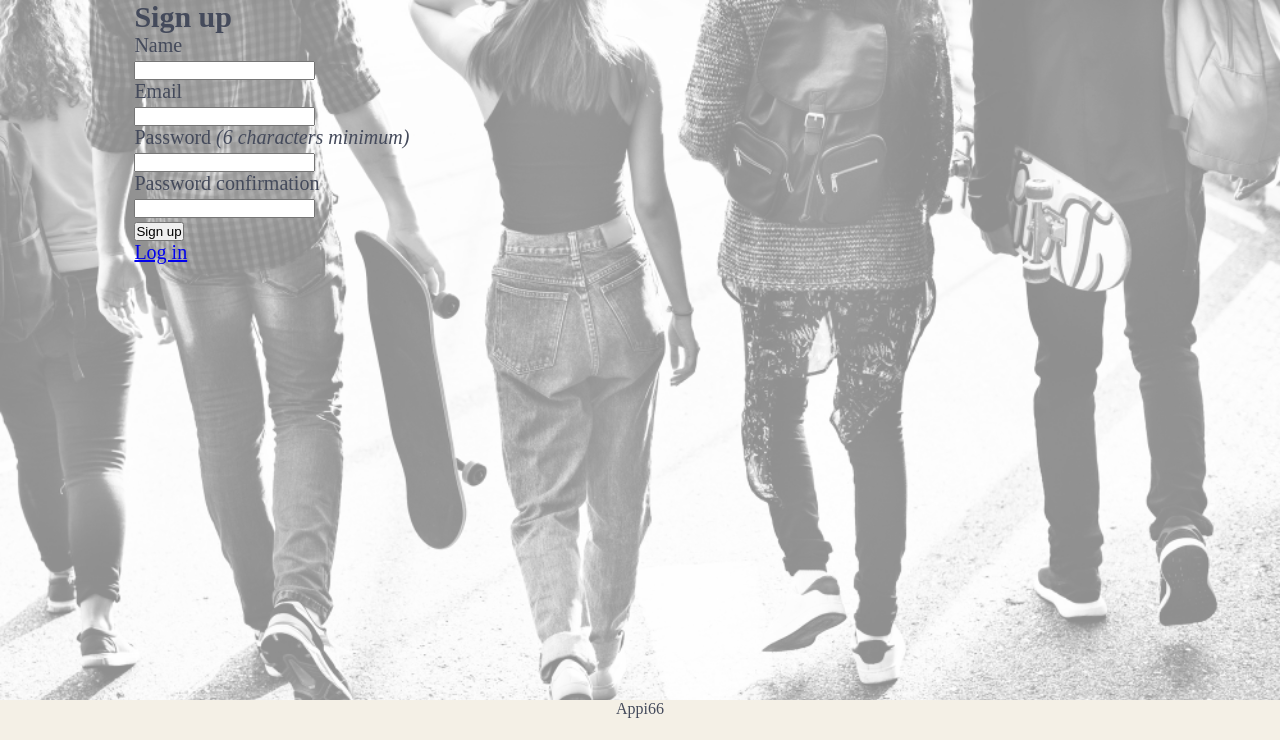
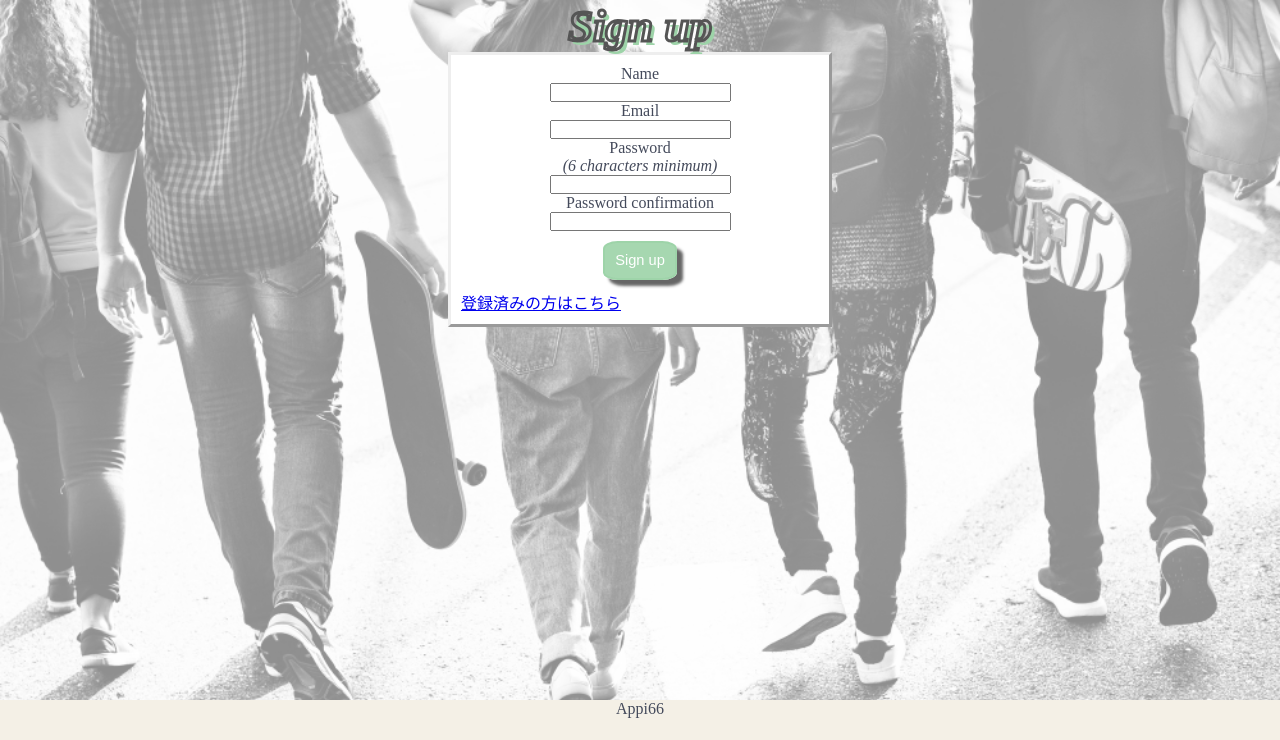
Before and after one commit to Appi66/My_Closet, a Rails app: page /users/sign_up in a window 1280 px wide. Shown: the part 70-810 px from the top of the page. Run offline with Rails 7, Linux system fonts and the light colour scheme; style sheets or scripts are compiled from the project's sources.

Commit message:
[Update]新規登録画面

```diff
--- a/app/assets/stylesheets/application.css
+++ b/app/assets/stylesheets/application.css
@@ -167,21 +167,6 @@
   height: 700px;
 }
 
-.form-cover {
-  /*background-color: #ceefe4;*/
-  width: 70%;
-  /*height: 1.5em;*/
-}
-
-.form {
-  width: 70%;
-  /*height: 1.5em;*/
-  color: #444a5b;
-
-  font-size : 20px;
-  margin: 0 auto;
-
-}
 
 /*post_imageのindex*/
 .index-card {
--- a/app/views/devise/registrations/new.html.erb
+++ b/app/views/devise/registrations/new.html.erb
@@ -1,37 +1,37 @@
 <div class="main">
   <div class="touka">
-    <div class="form-cover">
-    <div class="form">
-      <h2>Sign up</h2>
+    <div class="flame-sign">
+      <h2 class="heading">Sign up</h2>
+        <div class="show-card">
 
         <%= form_with model: @user, url: user_registration_path do |f| %>
           <%= render "devise/shared/error_messages", resource: resource %>
 
         <div class="field">
-          <%= f.label :name %><br>
-          <%= f.text_field :name %>
+          <p class="center"><%= f.label :name %></p>
+          <p class="center"><%= f.text_field :name %></p>
         </div>
 
         <div class="field">
-          <%= f.label :email %><br />
-          <%= f.email_field :email, autocomplete: "email" %>
+          <p class="center"><%= f.label :email %></p>
+          <p class="center"><%= f.email_field :email, autocomplete: "email" %></p>
         </div>
 
         <div class="field">
-          <%= f.label :password %>
+          <p class="center"><%= f.label :password %></p>
            <% if @minimum_password_length %>
-             <em>(<%= @minimum_password_length %> characters minimum)</em>
-           <% end %><br />
-           <%= f.password_field :password, autocomplete: "new-password" %>
+             <p class="center"><em>(<%= @minimum_password_length %> characters minimum)</em></p>
+           <% end %>
+           <p class="center"><%= f.password_field :password, autocomplete: "new-password" %></p>
         </div>
 
         <div class="field">
-          <%= f.label :password_confirmation %><br />
-          <%= f.password_field :password_confirmation, autocomplete: "new-password" %>
+          <p class="center"><%= f.label :password_confirmation %></p>
+          <p class="center"><%= f.password_field :password_confirmation, autocomplete: "new-password" %></p>
         </div>
 
         <div class="actions">
-          <%= f.submit "Sign up" %>
+          <p class="center"><%= f.submit "Sign up", class: "submit" %></p>
         </div>
         <% end %>
 
--- a/app/views/devise/shared/_links.html.erb
+++ b/app/views/devise/shared/_links.html.erb
@@ -1,5 +1,5 @@
 <%- if controller_name != 'sessions' %>
-  <%= link_to "Log in", new_session_path(resource_name) %><br />
+  <%= link_to "登録済みの方はこちら", new_session_path(resource_name) %><br />
 <% end %>
 
 <%- if devise_mapping.registerable? && controller_name != 'registrations' %>
```
